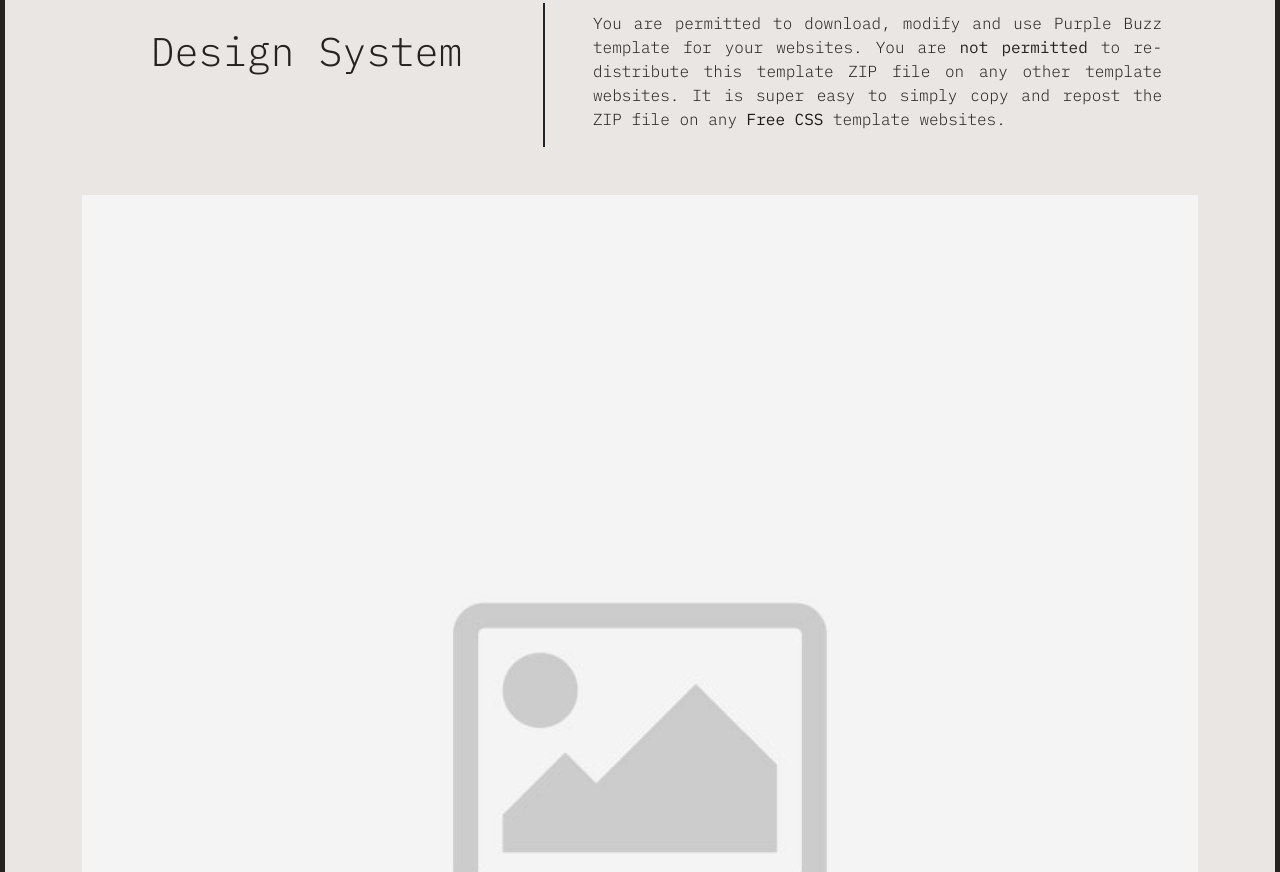
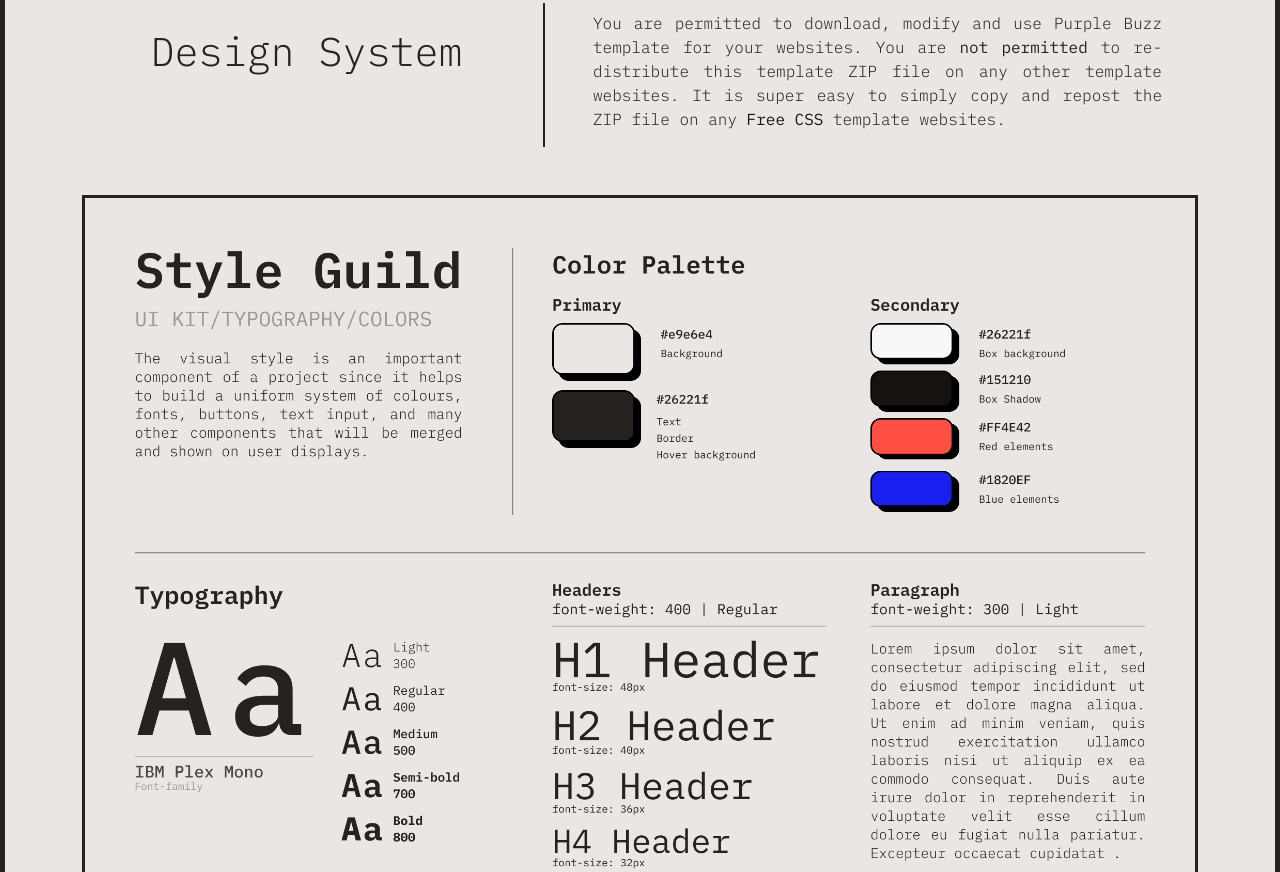
Before and after one commit to JVISET/jv-space.github.io, a plain HTML site: page work-web_port.html in a window 1280 px wide. Shown: the part 3588-4460 px from the top of the page. Drawn offline with nearby package versions, Linux system fonts and the light colour scheme.

Commit message:
Update: work1; add contents

```diff
--- a/work-web_port.html
+++ b/work-web_port.html
@@ -342,7 +342,7 @@
                 </div>
             </div>
             <div class="row pb-5">
-                <img src="assets/img/dummy.jpg" class="img-fluid mx-auto d-block" alt="Responsive image">
+                <img src="assets/img/contents/Port-web/Design System.png" class="img-fluid mx-auto d-block" alt="Responsive image">
             </div>
 
             <hr class="featurette-divider">
```
Also changed, not shown: assets/img/contents/Port-web/Design System.png (added), 4 other files.
